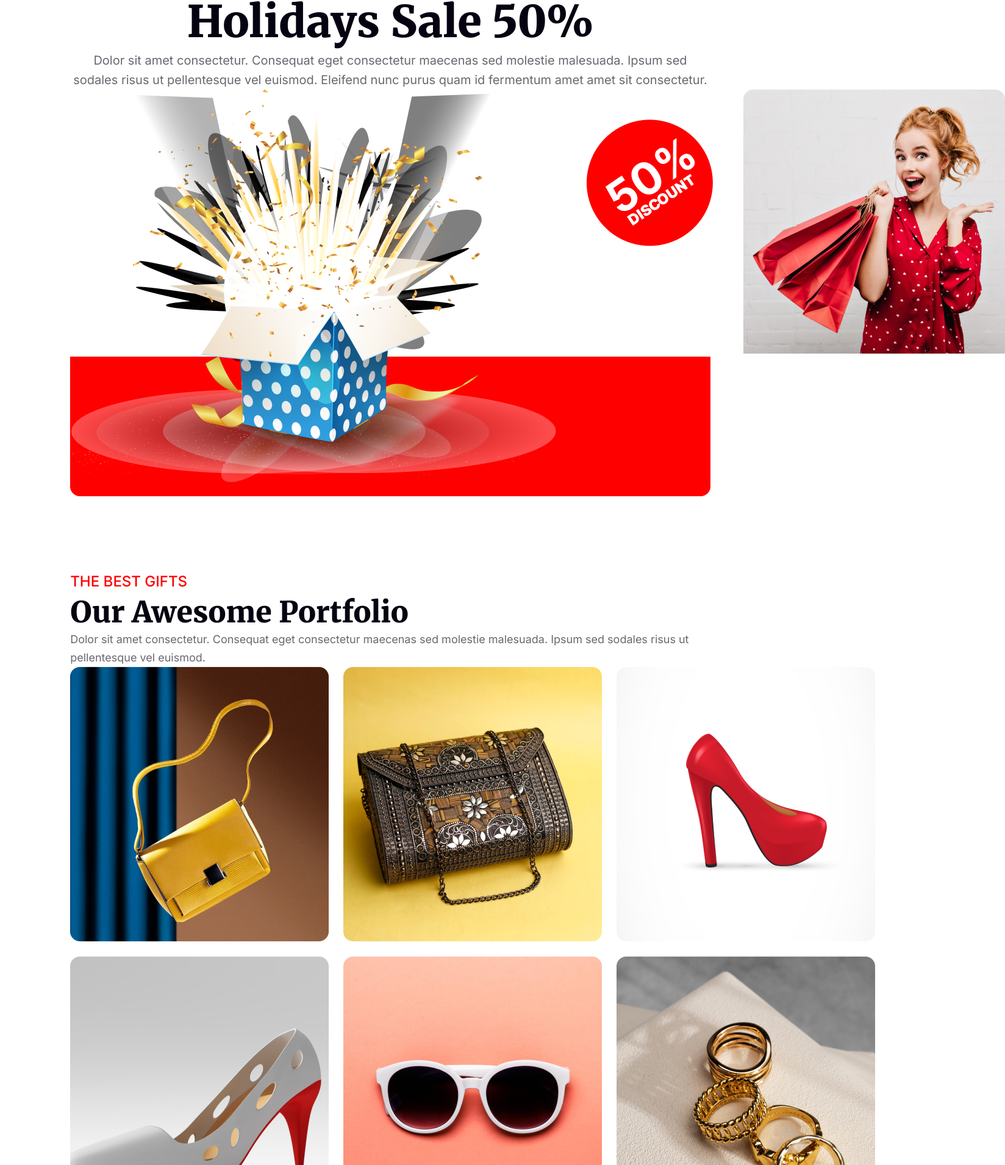
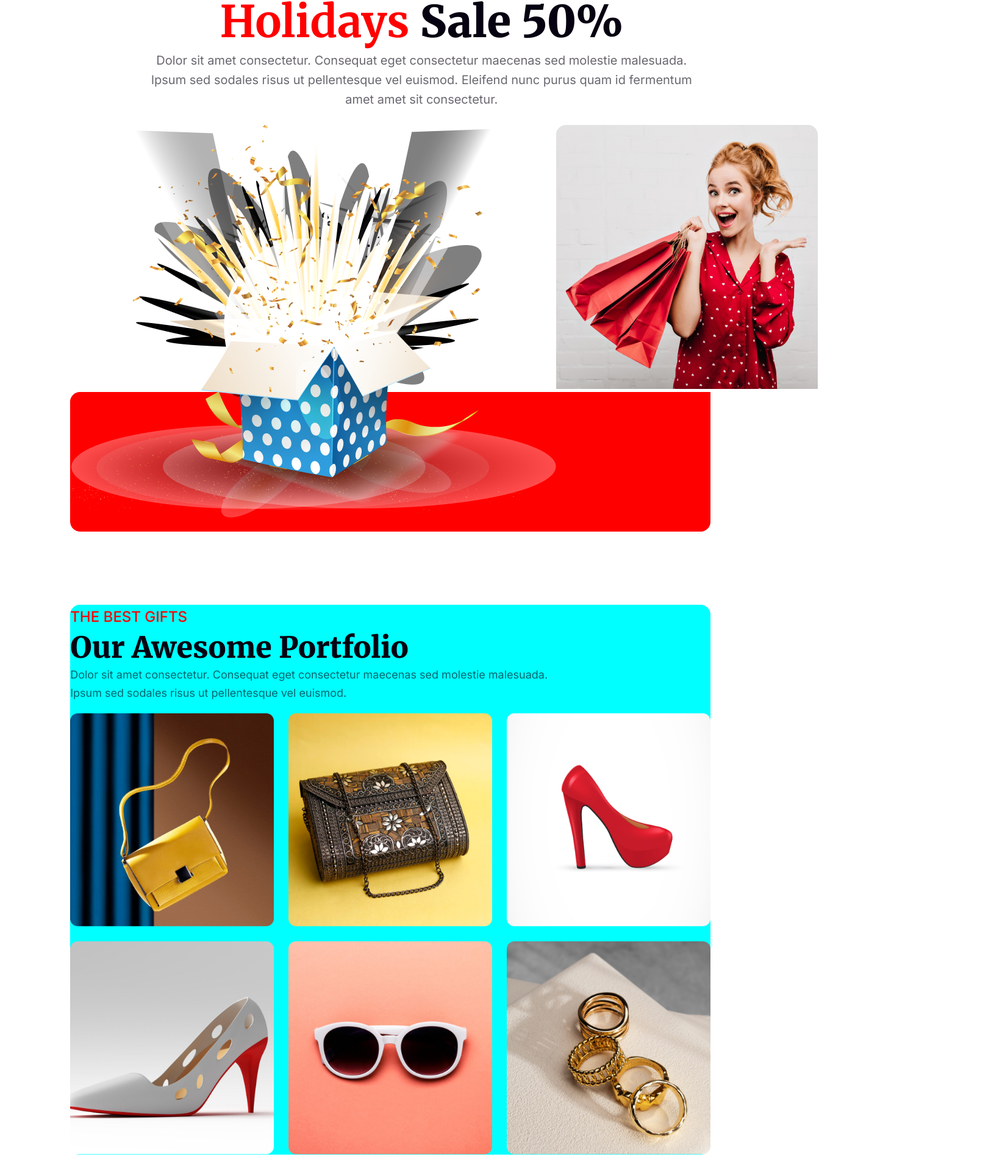
Before and after one commit to sohel970/assignment1, a plain HTML site: page index.html in a window 1280 px wide. Shown: the part 3689-5600 px from the top of the page at 61% size, 1648 px wide, since content can reach past the window. Drawn offline with Linux system fonts and the light colour scheme.

```diff
--- a/index.html
+++ b/index.html
@@ -67,29 +67,30 @@
            </div>
           </div>
      </section>
-     <section>
+     <section >
         <div class="container section5">
             <div class="section5-text">
                 <h5 class="w-inter-24" style="color: #070211;">WHAT IS FUNCTIONAL</h5>
-                <h1 class="w-m-72" style="color: #070211;">Holidays Sale 50%</h1>
+                <h1 class="w-m-72" style="color: #070211;"><span class="holi-text">Holidays</span> Sale 50%</h1>
                 <p class="b-inter-p">Dolor sit amet consectetur. Consequat eget consectetur maecenas sed
                     molestie malesuada. Ipsum sed sodales risus ut pellentesque vel euismod. Eleifend nunc purus quam id fermentum amet amet sit consectetur.</p>
 
             </div>
-            <div class="section5-img">
-                <div>
+            <div class=" section5-img">
+                <div class="box-img">
                     <img src="asset/images/Group 75.png" alt="">
                 </div>
-                <div >
+                <!-- <div >
                     <img src="asset/images/Group 44.png" alt="">
-                </div>
+                </div> -->
                 <div class="discount-img">
                     <img src="asset/images/Rectangle 1.png" alt="">
             </div>
         </div>
+        </div>
      </section>
-     <section class="container">
-        <div class=" section6">
+     <section>
+        <div class="container section6">
           <div class="section6-text">
               <h3 class="w-inter-24" style="color: #f00;">THE BEST GIFTS</h3>
               <h2 class="w-m-48">Our Awesome Portfolio</h2>
@@ -97,14 +98,14 @@
           </div>
           <div class="section6-container">
             <div class="containar1">
-                <img src="asset/images/Rectangle 3.png" alt="">
-                <img src="asset/images/Rectangle 4.png" alt="">
-                <img src="asset/images/Rectangle 5.png" alt="">
+                <img class="section6-img" src="asset/images/Rectangle 3.png" alt="">
+                <img class="section6-img" src="asset/images/Rectangle 4.png" alt="">
+                <img class="section6-img" src="asset/images/Rectangle 5.png" alt="">
             </div>
             <div class="containar2">
-                <img src="asset/images/Rectangle 6.png" alt="">
-                <img src="asset/images/Rectangle 7.png" alt="">
-                <img src="asset/images/Rectangle 8.png" alt="">
+                <img class="section6-img" src="asset/images/Rectangle 6.png" alt="">
+                <img class="section6-img" src="asset/images/Rectangle 7.png" alt="">
+                <img class="section6-img" src="asset/images/Rectangle 8.png" alt="">
             </div>
           </div>
         </div>
--- a/styles/styles.css
+++ b/styles/styles.css
@@ -104,7 +104,12 @@ span {
     font-weight: 600;
     line-height: 56px;
 }
+.holi-text{
+    color: #F00;
+font-family: Merriweather;
+font-size: 72px;
 
+}
 /* banner styles starts here */
 .banner {
     max-height: 600px;
@@ -219,20 +224,30 @@ span {
     margin-top: 120px;
     background-image: url(../asset/images/Rectangle\ 2.png);
     background-repeat: no-repeat;
-    background-position: bottom;
-    background: (59.04% 39.39% at 48.69% 49.7%, #B56C0F 0%, #FFF 100%)
-    mix-blend-mode: multiply;
+    background-position:left bottom;
+    /* background-color: aquamarine; */
 }
+.section5-img {
 
-.section5-img {
     display: flex;
+    justify-content: space-between;
+
+
 }
+.section5-img .box-img{
+    width: 900px;
+    /* position:static; */
+}
+.discount-img {
+    padding:5px auto;
 
-.discount-img {
-    border-radius: 16px 16px 0px 0px;
-    margin-right: 100px;
 }
+.section5-text{
+    text-align: center;
+    width: 900px;
 
+    padding: 0px  126px 26px;
+}
 .section5-bottom {
     margin-top: -150px;
 }
@@ -240,22 +255,30 @@ span {
 /* section5 ends here */
 .section6 {
     margin-top: 120px;
+    background-color: aqua;
+}
+.section6-img{
+    width: 350px;
+    height: 350px;
 }
 
 .section6-text {
     text-align: left;
+   margin-bottom:  18px;
+    width: 800px;
 }
 
 .containar1 {
     display: flex;
     gap: 24px;
+    justify-content: space-between;
 }
 
 .containar2 {
     margin-top: 24px;
     display: flex;
     gap: 24px;
-
+    justify-content: space-between;
 }
 
 .containar2 img:hover {
```
